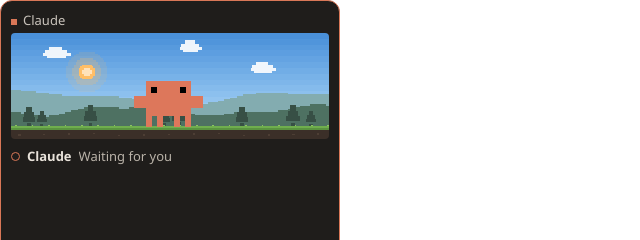
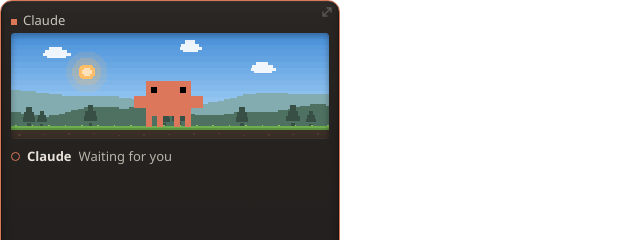
Before and after one commit to Harriszed/claude-desktop-pet, an Electron app: page index.html in a window 1280 px wide. Shown: the top 240 px of the page, 0-640 px from the left. Drawn offline with Linux system fonts and the light colour scheme; no server answers.

Commit message:
Resize arrow with three sizes, 3D card and recessed scene styling

```diff
--- a/index.html
+++ b/index.html
@@ -4,10 +4,11 @@
 <meta charset="utf-8">
 <style>
   html, body { margin: 0; background: transparent; overflow: hidden; font-family: "Segoe UI", system-ui, sans-serif; user-select: none; }
-  .card { box-sizing: border-box; width: 340px; height: 100vh; margin: 0; padding: 10px 10px 8px; border: 1px solid #d97757; border-radius: 12px; background: #1f1d1b; -webkit-app-region: drag; position: relative; }
+  .card { box-sizing: border-box; width: 340px; height: 100vh; margin: 0; padding: 10px 10px 8px; border: 1px solid #d97757; border-radius: 12px; background: linear-gradient(180deg, #292623 0%, #1f1d1b 45%, #181614 100%); box-shadow: inset 0 1px 0 rgba(255,255,255,.10), inset 0 0 0 1px rgba(0,0,0,.25), inset 0 -3px 8px rgba(0,0,0,.45), inset 0 8px 14px rgba(255,255,255,.03); -webkit-app-region: drag; position: relative; }
   .project { height: 18px; font-size: 13px; color: #c9c3bb; white-space: nowrap; overflow: hidden; text-overflow: ellipsis; }
   .scene { position: relative; width: 318px; height: 106px; margin-top: 4px; overflow: hidden; border-radius: 4px; }
   .scene svg { position: absolute; inset: 0; width: 100%; height: 100%; }
+  .scene::after { content: ''; position: absolute; inset: 0; border-radius: 4px; pointer-events: none; z-index: 20; box-shadow: inset 0 3px 6px rgba(0,0,0,.22), inset 0 0 6px rgba(0,0,0,.14), inset 0 -1px 0 rgba(255,255,255,.04); }
   #char { position: absolute; top: -10.6px; width: 128px; height: 117.3px; image-rendering: pixelated; }
   .under { position: relative; width: 318px; height: 0; overflow: hidden; background: #3b2f28; border-radius: 0 0 4px 4px; transition: none; }
   body.deep .under { height: 84px; }
@@ -33,7 +34,10 @@
   .dot.live { background: #d97757; }
   .status span { color: #b9b2a8; }
   .top { display: flex; align-items: center; gap: 8px; height: 18px; }
-  .top .project { flex: 1; min-width: 0; } .top .project { -webkit-app-region: no-drag; cursor: pointer; }
+  .top .project { flex: 1; min-width: 0; }
+  .top { padding-right: 16px; }
+  #resize { position: absolute; top: 4px; right: 5px; width: 14px; height: 14px; opacity: .3; cursor: pointer; -webkit-app-region: no-drag; z-index: 5; }
+  #resize:hover { opacity: .85; }
   .tasks { display: flex; align-items: center; gap: 6px; font: 10.5px/1 Consolas, "Courier New", monospace; color: #b9b2a8; }
   .tasks[hidden] { display: none; }
   .multi { display: flex; gap: 8px; min-width: 0; font: 10.5px/1 Consolas, "Courier New", monospace; color: #b9b2a8; }
@@ -95,6 +99,7 @@
 </head>
 <body>
 <div class="card">
+  <svg id="resize" viewBox="0 0 14 14" fill="none" stroke="#c9c3bb" stroke-width="1.4" stroke-linecap="round" stroke-linejoin="round"><title>Resize</title><path d="M3 11L11 3M7 3h4v4M3 7v4h4"/></svg>
   <div class="top"><div class="project" id="project">Claude</div><div class="multi" id="multi" hidden></div><div class="tasks" id="tasks" hidden></div></div>
   <div class="scene" id="scene">
     <svg id="backdrop" viewBox="0 20 600 200" preserveAspectRatio="none" shape-rendering="crispEdges"></svg>
@@ -562,7 +567,7 @@ const fx = s => {
   fxTimer = setTimeout(() => { sp.forEach(e => e.remove()); cardEl.classList.remove('shimmer') }, 2200)
 }
 
-document.getElementById('project').addEventListener('click', () => window.pet.toggleSize())
+document.getElementById('resize').addEventListener('click', () => window.pet.toggleSize())
 window.pet.onPrefs(p => { document.body.classList.toggle('compact', !!p.compact); chatter = p.chatter !== false })
 const QUIPS = ['*stretches*', 'Ready when you are', 'Nice day for coding', 'Hmm...', 'Any bugs today?', 'Snack break?', 'Still here!', 'Tests pass? Probably.']
 setInterval(() => {
--- a/main.js
+++ b/main.js
@@ -316,7 +316,7 @@ ipcMain.handle('focus-session', (_, id) => {
   spawn('powershell.exe', ['-NoProfile', '-ExecutionPolicy', 'Bypass', '-Command', ps], { windowsHide: true })
 })
 ipcMain.handle('toggle-size', () => {
-  SC = SC === 1 ? 0.65 : 1
+  SC = SC > 0.9 ? 0.8 : SC > 0.7 ? 0.6 : 1
   saveSettings({ scale: SC })
   win.webContents.setZoomFactor(SC)
   applySize()
```
Also changed, not shown: README.md.
